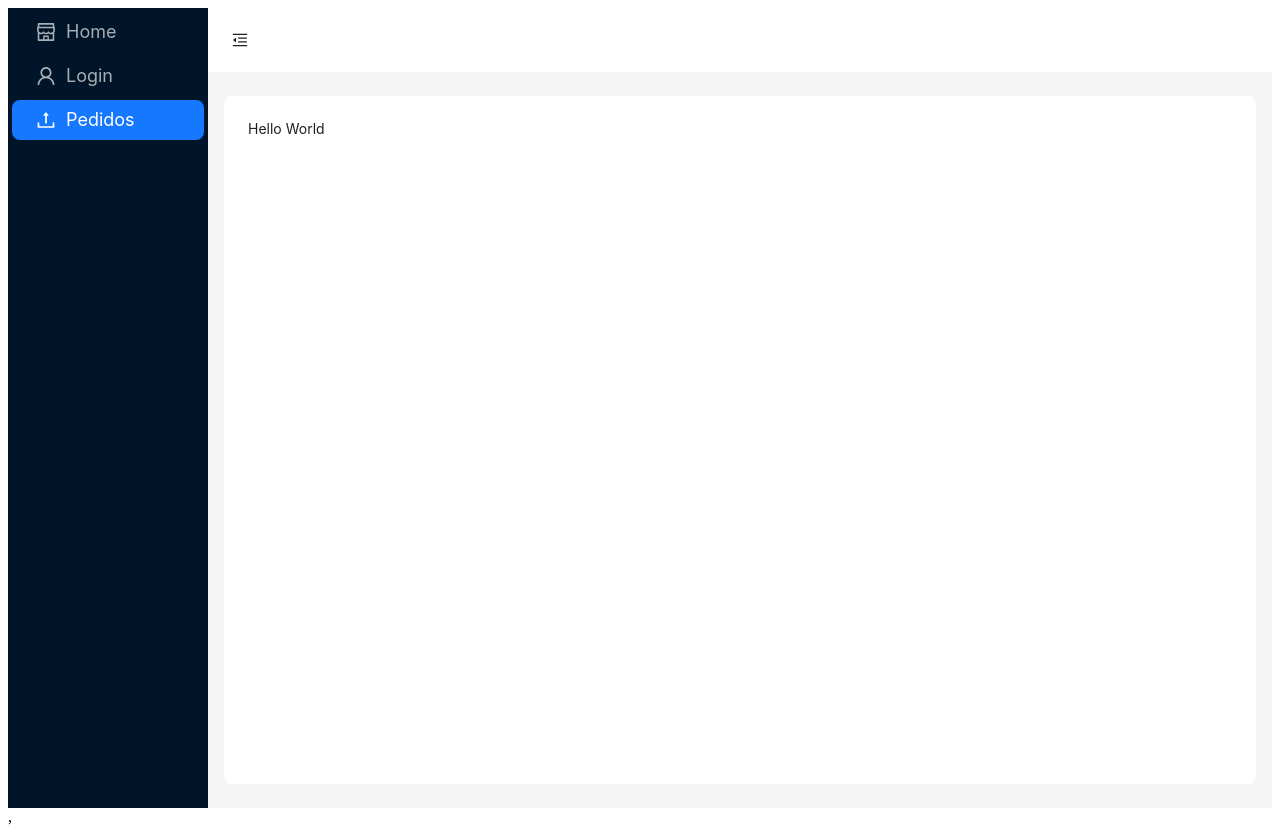
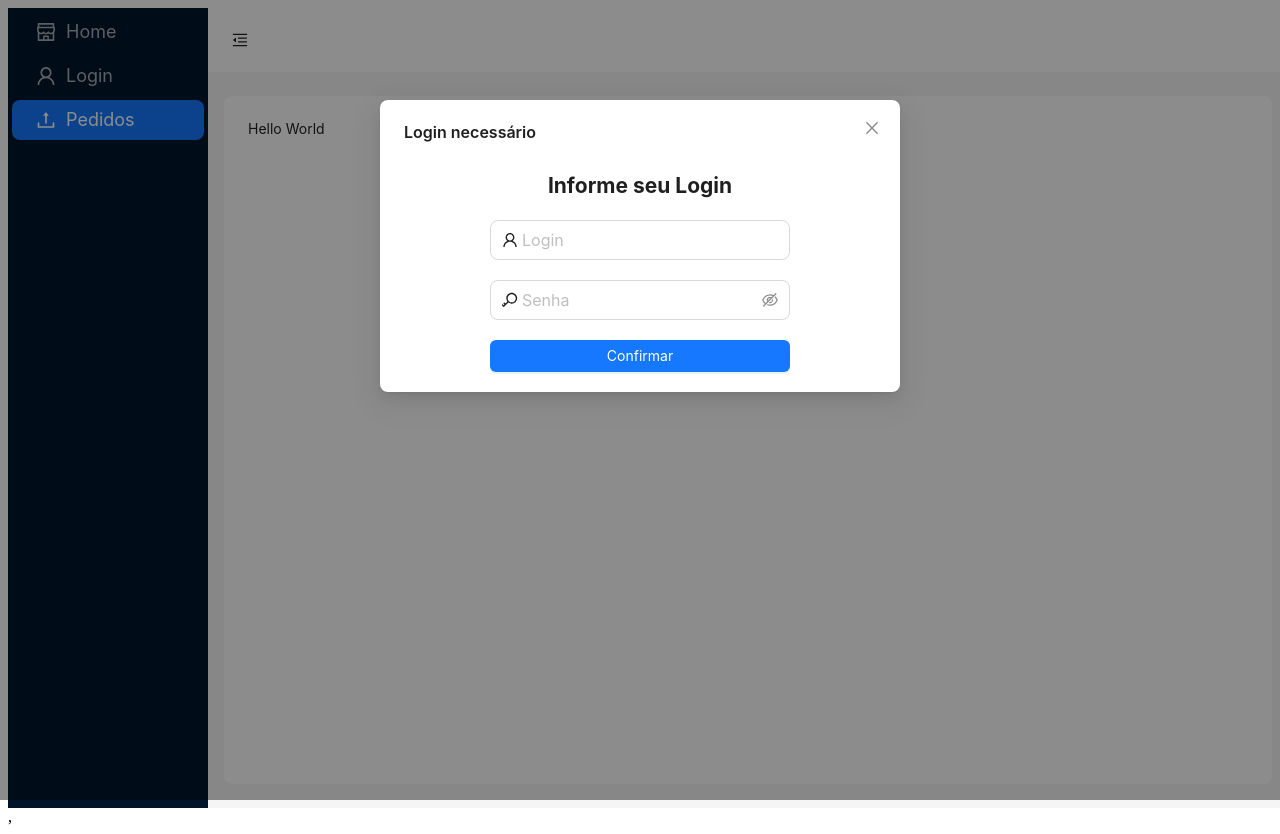
Before and after one commit to GiovanniMendesC/SantaClaraPapelariaFront, a React (Vite) app in the folder santa-clara-papelaria/: page /pedidos in a window 1280 px wide. Built offline with nearby package versions, Linux system fonts and the light colour scheme.

Commit message:
TASK#02 - Login global

```diff
--- a/santa-clara-papelaria/src/App.tsx
+++ b/santa-clara-papelaria/src/App.tsx
@@ -9,7 +9,6 @@ import {
 import { Button, Layout, Menu, theme } from 'antd';
 import { Link, Route, Routes, useNavigate } from 'react-router-dom';
 import { useLocation } from 'react-router-dom';
-import { Modal } from 'antd';
 
 import Home from "./pages/home/HomePage"
 import Login from './pages/login/LoginPage';
@@ -21,21 +20,13 @@ const { Header, Sider, Content } = Layout;
 const App: React.FC = () => {
   const [collapsed, setCollapsed] = useState(false);
   const [loginModalOpen, setLoginModalOpen] = useState(false);
+  const [redirectPathAfterLogin, setRedirectPathAfterLogin] = useState<string | null>(null);
   const location = useLocation();
   const navigate = useNavigate();
   const {
     token: { colorBgContainer, borderRadiusLG },
   } = theme.useToken();
 
-  const handleMenuClick = (caminho: string) => {
-    const user = localStorage.getItem("username");
-
-    if(user){
-      navigate(caminho);
-    } else{
-      setLoginModalOpen(true);
-    };
-  }
 
   return (
     <Layout style={{ minHeight: '100vh' }}>
@@ -63,7 +54,7 @@ const App: React.FC = () => {
             {
               key: '/pedidos',
               icon: <UploadOutlined style={{fontSize: '20px'}}/>,
-              label: <span style={{cursor: 'pointer'}} onClick={() => handleMenuClick('/pedidos')}>Pedidos</span>,
+              label: <Link to='/pedidos'>Pedidos</Link>,
             },
           ]}
         />
@@ -90,14 +81,6 @@ const App: React.FC = () => {
             borderRadius: borderRadiusLG,
           }}
         >
-          <Modal
-            title="Login Necessário"
-            open={loginModalOpen}
-            onCancel={() => setLoginModalOpen(false)}
-            footer={null}
-          >
-            <Login />
-          </Modal>
             <Routes>
               <Route path="/" element={<Home />} />
               <Route path="/login" element={<Login />} />
--- /dev/null
+++ b/santa-clara-papelaria/src/AuthContext.tsx
@@ -0,0 +1,47 @@
+import React, { createContext, useContext, useState, ReactNode } from 'react';
+
+// Definindo o tipo do contexto
+interface AuthContextType {
+  isLoggedIn: boolean;
+  setIsLoggedIn: React.Dispatch<React.SetStateAction<boolean>>;
+  loginModalOpen: boolean;
+  setLoginModalOpen: React.Dispatch<React.SetStateAction<boolean>>;
+  login: (username: string) => void;
+  logout: () => void;
+}
+
+const AuthContext = createContext<AuthContextType | undefined>(undefined);
+
+// Hook personalizado para acessar o contexto
+export const useAuth = () => {
+  const context = useContext(AuthContext);
+  if (!context) {
+    throw new Error('useAuth deve ser usado dentro de um AuthProvider');
+  }
+  return context;
+};
+
+// Componente Provider que envolve a aplicação e fornece os valores do contexto
+export const AuthProvider: React.FC<{ children: ReactNode }> = ({ children }) => {
+  const [isLoggedIn, setIsLoggedIn] = useState<boolean>(!!localStorage.getItem('username'));
+  const [loginModalOpen, setLoginModalOpen] = useState<boolean>(false);
+
+  // Função de login
+  const login = (username: string) => {
+    localStorage.setItem('username', username);
+    setIsLoggedIn(true);
+    setLoginModalOpen(false);
+  };
+
+  // Função de logout
+  const logout = () => {
+    localStorage.removeItem('username');
+    setIsLoggedIn(false);
+  };
+
+  return (
+    <AuthContext.Provider value={{ isLoggedIn, setIsLoggedIn, loginModalOpen, setLoginModalOpen, login, logout }}>
+      {children}
+    </AuthContext.Provider>
+  );
+};
--- a/santa-clara-papelaria/src/main.tsx
+++ b/santa-clara-papelaria/src/main.tsx
@@ -3,13 +3,17 @@ import { createRoot } from 'react-dom/client'
 import App from './App.tsx'
 import { BrowserRouter } from 'react-router-dom'
 import React from 'react'
+import { AuthProvider } from './AuthContext.tsx'
 
 createRoot(document.getElementById('root')!).render(
   <React.StrictMode>
     <StrictMode>
+
+    <AuthProvider>
       <BrowserRouter>
         <App />
       </BrowserRouter>
+    </AuthProvider>
     </StrictMode>,
   </React.StrictMode>
 )
--- a/santa-clara-papelaria/src/pages/login/LoginPage.tsx
+++ b/santa-clara-papelaria/src/pages/login/LoginPage.tsx
@@ -1,49 +1,45 @@
+import { useAuth } from '../../AuthContext';
+import { Button, Input, message } from 'antd';
+import { UserOutlined, KeyOutlined } from '@ant-design/icons';
 import axios from 'axios';
-import { KeyOutlined, UserOutlined } from '@ant-design/icons';
-import { Button, Input, message } from 'antd';
-import { useEffect, useState } from 'react';
-
+import { useState, useEffect } from 'react';
 
 const Login = () => {
-    const [isLoggedIn, setIsLoggedIn] = useState<boolean>(false);
+  const { login, isLoggedIn, setIsLoggedIn, setLoginModalOpen, logout } = useAuth();
   const [username, setUsername] = useState<string>('');
   const [password, setPassword] = useState<string>('');
 
+  useEffect(() => {
     // Verificar se o usuário está logado ao carregar a página
-    useEffect(() => {
     const user = localStorage.getItem('username');
     if (user) {
       setIsLoggedIn(true); // Se houver dados no localStorage, o usuário está logado
     }
-    }, []);
+  }, [setIsLoggedIn]);
 
-    const handleSubmit = async (e: React.FormEvent) => {
+  const handleLogin = async (e: React.FormEvent) => {
     e.preventDefault();
     try {
-            // Tentar autenticar no endpoint de vendedores
       let response = await axios.get(`http://127.0.0.1:8000/api/cadastro/vendedores/autenticar/`, {
         params: {
-                    codigo: username,  // string com o valor do username
-                    senha: password   // string com o valor da senha
-                }
+          codigo: username,
+          senha: password,
+        },
       });
 
       // Se não encontrar no vendedores, tentar autenticar no de clientes
-            if (!response.data.success) {
+      if (!response.data.matricula) {
         response = await axios.get(`http://127.0.0.1:8000/api/cadastro/clientes/autenticar`, {
           params: {
-                        telefone: username,  // string com o valor do username
-                        senha: password   // string com o valor da senha
-                    }
+            telefone: username,
+            senha: password,
+          },
         });
       }
 
-            // Aqui você decide o que fazer com a resposta
-            if (response.data) {  // Supondo que a API retorna { success: true }
-                console.log("chegou aqui")
-                localStorage.setItem('username', username);  // Salvar no localStorage
-                setIsLoggedIn(true);
-                message.success('Login bem-sucedido!');
+      if (response.data) {
+        login(username); // Usando a função de login do AuthContext
+        message.info('Login bem-sucedido!');
       } else {
         message.error('Usuário ou senha incorretos');
       }
@@ -54,67 +50,48 @@ const Login = () => {
   };
 
   const handleLogout = () => {
-        localStorage.removeItem('username');  // Limpar o localStorage
-        setIsLoggedIn(false);
+    logout();  // Usando a função de logout do AuthContext
+    setLoginModalOpen(false); // Fecha o modal de login após o logout
+    message.success('Logout bem-sucedido!');
   };
 
   return (
+    <div style={{ display: 'flex', flexDirection: 'column', alignItems: 'center' }}>
+      {isLoggedIn ? (
         <>
-            <h1>Login</h1>
-            {isLoggedIn ? (
-                <div style={{
-                    display: 'flex',
-                    flexDirection: 'column',
-                    justifyContent: 'center',
-                    alignItems: 'center',
-                }}>
-                    <h1>Bem-vindo!</h1>
-                    <Button style={{padding: '20px'}} type='primary' onClick={handleLogout}>Sair</Button>
-                </div>
+          <h2>Bem-vindo, {username}!</h2>
+          <Button onClick={handleLogout} type="primary" danger>
+            Sair
+          </Button>
+        </>
       ) : (
-                <form
-                    onSubmit={handleSubmit}
-                    style={{
-                        display: 'flex',
-                        flexDirection: 'column',
-                        justifyContent: 'center',
-                        alignItems: 'center',
-                    }}
-                >
-                    <div style={{ position: 'relative', width: '30vw' }}>
+        <>
           <h2>Informe seu Login</h2>
+          <form onSubmit={handleLogin} style={{ width: '300px', display: 'flex', flexDirection: 'column', gap: '20px' }}>
             <Input
               size="large"
               placeholder="Login"
               prefix={<UserOutlined />}
               value={username}
               onChange={(e) => setUsername(e.target.value)}
+              required
             />
-                    </div>
-                    <div style={{ position: 'relative', width: '30vw', marginTop: 20 }}>
-                        <h2>Informe sua Senha</h2>
             <Input.Password
               size="large"
               placeholder="Senha"
               prefix={<KeyOutlined />}
               value={password}
               onChange={(e) => setPassword(e.target.value)}
+              required
             />
-                    </div>
-                    <div style={{ position: 'relative', width: '30vw' }}>
-                        <br/>
-                        <Button
-                            style={{ marginLeft: 'auto' }}
-                            type="primary"
-                            htmlType="submit"
-                        >
+            <Button type="primary" htmlType="submit">
               Confirmar
             </Button>
+          </form>
+        </>
+      )}
     </div>
-                </form>
-            )}
-        </>
-    )
-}
+  );
+};
 
 export default Login;
--- a/santa-clara-papelaria/src/pages/pedidos/PedidosPage.tsx
+++ b/santa-clara-papelaria/src/pages/pedidos/PedidosPage.tsx
@@ -1,9 +1,35 @@
+import { Modal } from 'antd';
+import Login from "../login/LoginPage";
+import { useEffect } from "react";
+import { useAuth } from '../../AuthContext';
+
 const Pedidos = () => {
-    return (
-        <>
-            Hello World
-        </>
-    )
+  const { isLoggedIn, loginModalOpen, setLoginModalOpen } = useAuth();
+
+  useEffect(() => {
+    // Abre o modal se não estiver logado
+    if (!isLoggedIn) {
+      setLoginModalOpen(true);
+    } else {
+      setLoginModalOpen(false);  // Fecha o modal se já estiver logado
+    }
+  }, [isLoggedIn, setLoginModalOpen]);
+
+  return (
+    <>
+      <Modal
+        open={loginModalOpen}
+        onCancel={() => setLoginModalOpen(false)}
+        title='Login necessário'
+        footer={null}
+      >
+        <Login />
+      </Modal>
+
+      {/* Seu conteúdo da página */}
+      <div>Hello World</div>
+    </>
+  );
 }
 
 export default Pedidos;
```
Lines whose indentation alone changed are shown as unchanged.
